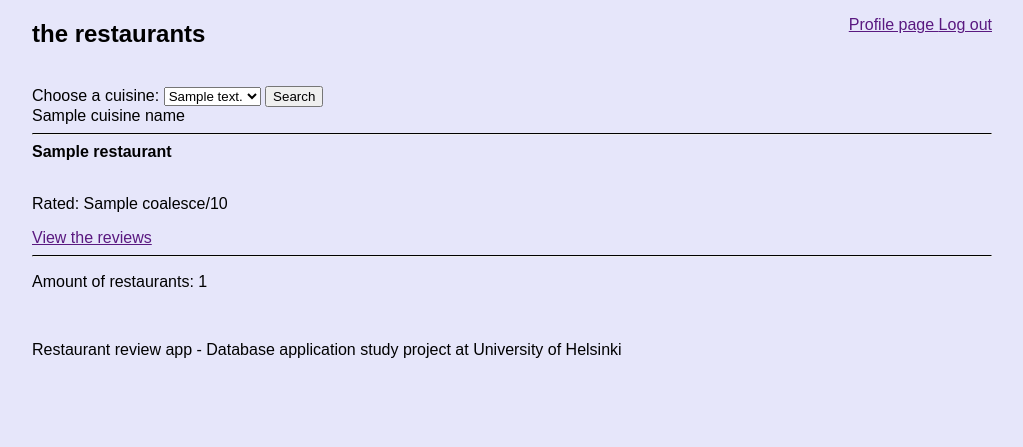
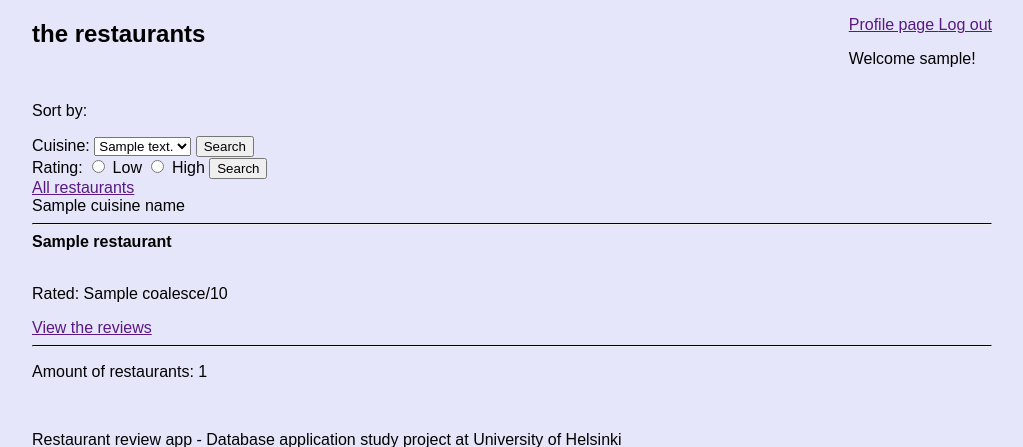
Before and after one commit to leinson/where-we-dine, a Flask app: template templates/index.html in a window 1280 px wide. Shown: the part 166-613 px from the top of the page, without its empty margins (128-1151 px from the left). Run offline with Flask 3, Linux system fonts and the light colour scheme; the visitor is signed in with stand-in values (Sample User, id 1); the template is opened without the code that fills it: most values are stand-ins (such as "Sample title", 1, 10 or a date in 2020).

Commit message:
sort restaurants by ratings

```diff
--- a/templates/index.html
+++ b/templates/index.html
@@ -14,9 +14,9 @@
 {% if session.username %}
     <a href="/user/{{ user_id }}">Profile page </a>
     <a href="/logout"> Log out</a>
+    <p>Welcome {{ session.username }}!
 {% else %}
     <a href="/login">Log in</a>
-<p>Welcome {{ session.username }}!
 {% endif %}
 </nav>
 <h2>the restaurants</h2>
@@ -27,8 +27,9 @@
     {% endif %}
 {% endif %}
 <br>
+<p>Sort by: </p>
 <form action="/sort_by_cuisine" method=POST>
-    <label for="cuisine">Choose a cuisine:</label>
+    <label for="cuisine">Cuisine:</label>
     <select name="cuisine_id" id="cuisine_id">
     {% for cuisine in cuisines %}
         <option value={{ cuisine.id }}>{{ cuisine.cuisine }}</option>
@@ -37,6 +38,16 @@
     <input type="submit" value="Search">
     <input type="hidden" name="csrf_token" value="{{ session.csrf_token }}">
 </form>
+<form action="/sort_by_score" method=POST>
+    <label for="score">Rating:</label>
+    <input type="radio" id="score" name="score" value="Low" required>
+    <label for="score">Low</label>
+    <input type="radio" id="score" name="score" value="High" required>
+    <label for="score">High</label>
+    <input type="submit" value="Search">
+    <input type="hidden" name="csrf_token" value="{{ session.csrf_token }}">
+</form>
+<a href="/">All restaurants</a><br>
 {{ cuisine_name }}
 {% for restaurant in restaurants %}
     <hr>
--- a/templates/user.html
+++ b/templates/user.html
@@ -11,7 +11,7 @@
 <h1>where we dine</h1>
 </div>
 
-<h2>User page</h2>
+<h2>Profile - {{ session.username }}</h2>
 
 <script LANGUAGE="JavaScript">
     <!--
@@ -26,7 +26,6 @@
     // -->
 </script>
 
-<p>You are logged in as {{ session.username }}.</p><br>
 <p>Your reviews:<br>
 </p>
 {% for review in reviews %}
```
Also changed, not shown: restaurants.py (+25 -14 lines), routes.py (+14 -0 lines), README.md.
